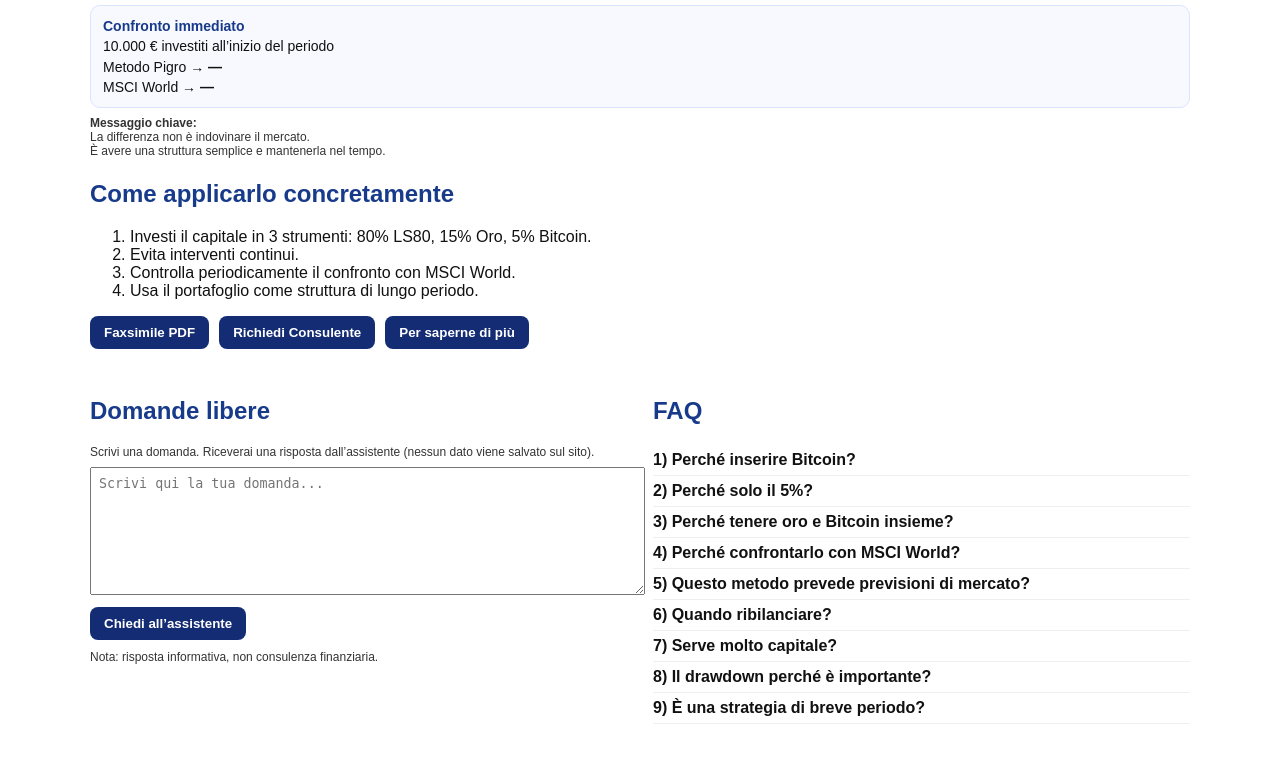
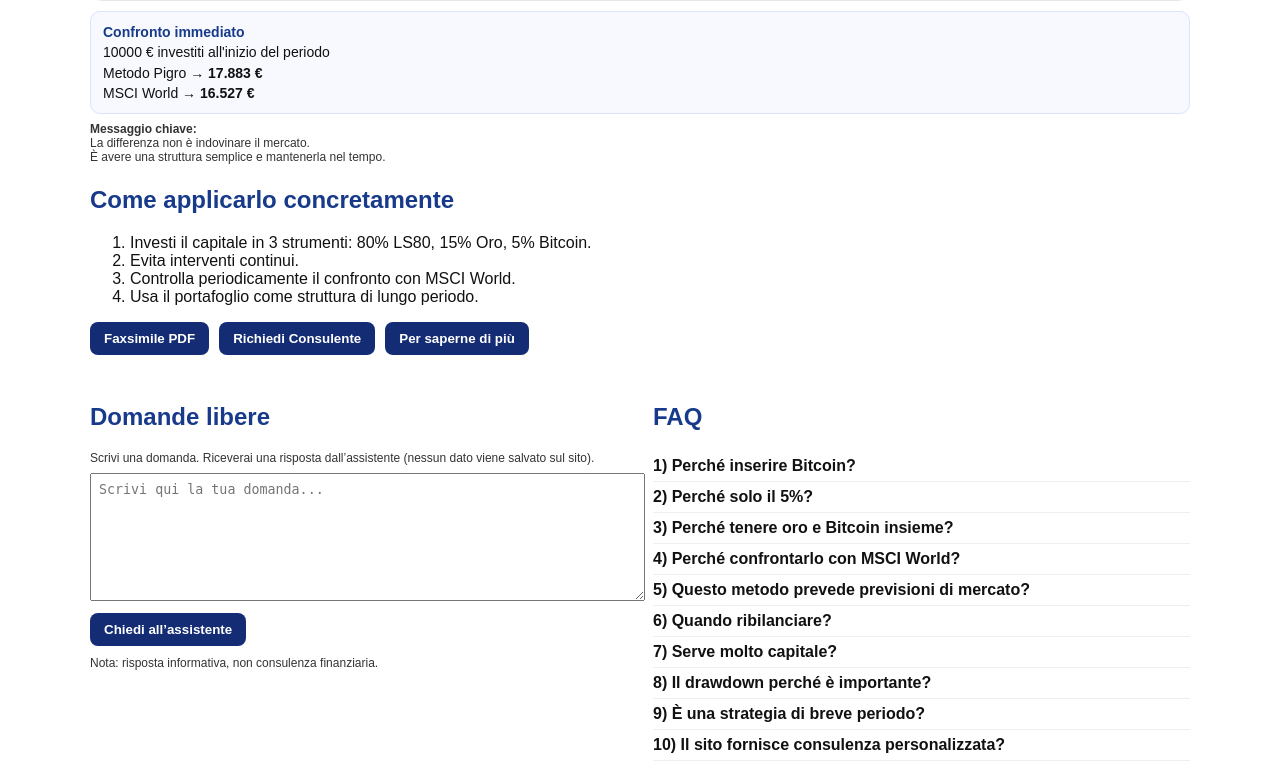
Before and after one commit to gvisentin-beep/pigro-gloob, a Flask app: page / in a window 1280 px wide. Shown: the part 1175-1956 px from the top of the page. Before the commit the page ends 1899 px from the top, so only its background shows below. Run offline with Flask 3, Linux system fonts and the light colour scheme.

Commit message:
Update index.html

```diff
--- a/templates/index.html
+++ b/templates/index.html
@@ -184,4 +184,12 @@
         <div class="faqItem"><div class="faqQ">6) Quando ribilanciare?</div><div class="faqA">In genere una volta l’anno è una regola semplice ed efficace.</div></div>
         <div class="faqItem"><div class="faqQ">7) Serve molto capitale?</div><div class="faqA">No. Anche capitali contenuti possono essere investiti con questa logica.</div></div>
         <div class="faqItem"><div class="faqQ">8) Il drawdown perché è importante?</div><div class="faqA">Perché mostra quanto si perde davvero nei momenti peggiori.</div></div>
-        <div class="faqItem"><div class="faqQ">9) È una strategia di breve periodo?</div><div class="faqA">No. È pensata per il
+        <div class="faqItem"><div class="faqQ">9) È una strategia di breve periodo?</div><div class="faqA">No. È pensata per il medio-lungo periodo.</div></div>
+        <div class="faqItem"><div class="faqQ">10) Il sito fornisce consulenza personalizzata?</div><div class="faqA">No. Fornisce solo strumenti informativi e simulazioni.</div></div>
+      </div>
+    </div>
+  </div>
+
+  <script src="/static/app.js"></script>
+</body>
+</html>
```
